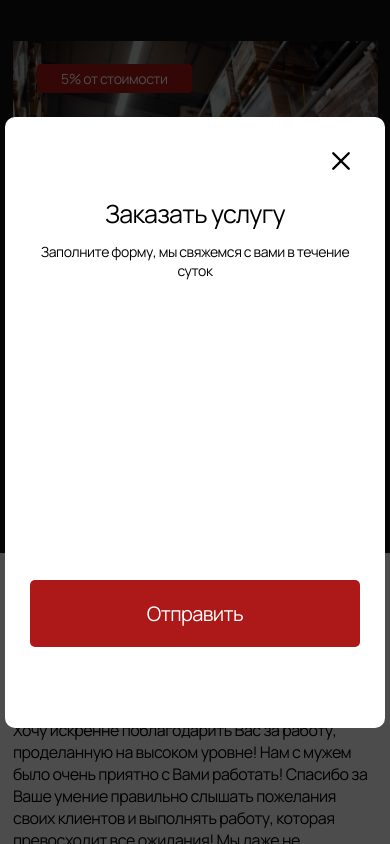
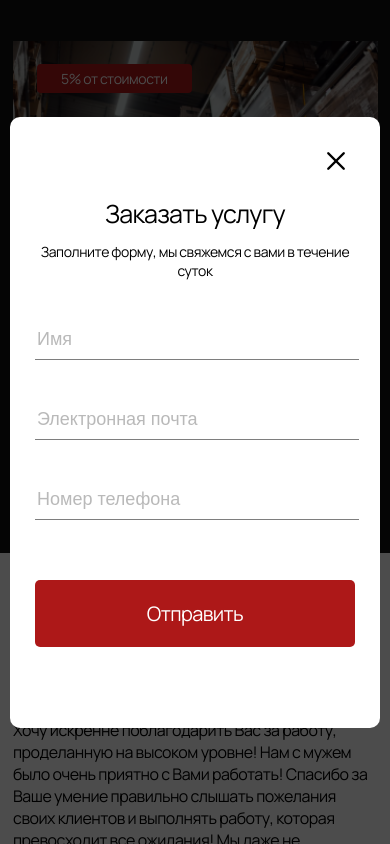
Before and after one commit to konstantinrezaev/module-2, a plain HTML site: page index.html in a window 390 px wide. Both pictures are taken after a click on the link "Заказать услугу". Shown: the part 3538-4382 px from the top of the page. Drawn offline with Linux system fonts and the light colour scheme.

Commit message:
complete popup

```diff
--- a/index.html
+++ b/index.html
@@ -162,6 +162,15 @@
                 Заполните форму, мы свяжемся с вами в течение суток
               </p>
               <div class="jsPopupCloseBtn popupCloseBtn"></div>
+              <div class="inputWrapper">
+                <input class="input" type="text" placeholder="Имя" />
+                <input
+                  class="input"
+                  type="text"
+                  placeholder="Электронная почта"
+                />
+                <input class="input" type="text" placeholder="Номер телефона" />
+              </div>
               <a class="popupSendBtn">Отправить</a>
             </div>
           </div>
--- a/styles/popup.css
+++ b/styles/popup.css
@@ -29,7 +29,7 @@
   width: 777px;
   height: 708px;
   max-height: 100%;
-  padding: 94px 20px 85px;
+  padding: 94px 60px 75px;
   overflow-y: auto;
   color: #000;
   background-color: #fff;
@@ -56,7 +56,6 @@
   font-size: 18px;
   line-height: 25px;
   padding-top: 4px;
-  padding-bottom: 372px;
 }
 
 .popupSendBtn {
@@ -73,14 +72,34 @@
 }
 
 .popupSendBtn:hover {
+  padding: 18px 0;
   color: #ad1818;
   background: #fff;
   border: #ad1818 1px solid;
 }
 
+.inputWrapper {
+  padding-bottom: 75px;
+}
+
+.input {
+  display: block;
+  width: 100%;
+  font-size: 25px;
+  line-height: 50px;
+  padding-top: 50px;
+  opacity: 0.5;
+  border: none;
+  border-bottom: 1px #000 solid;
+}
+
+.input:focus {
+  outline: none;
+}
+
 @media (max-width: 767px) {
   .popup {
-    padding: 5px;
+    padding: 10px;
   }
 
   .popupContent {
@@ -107,10 +126,19 @@
     font-size: 14px;
     line-height: 19px;
     padding-top: 11px;
-    padding-bottom: 300px;
   }
 
   .popupSendBtn {
     max-width: 100%;
   }
+
+  .input {
+    font-size: 18px;
+    line-height: 38px;
+    padding-top: 40px;
+  }
+
+  .inputWrapper {
+    padding-bottom: 60px;
+  }
 }
```
